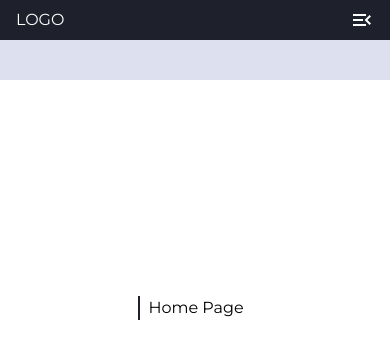
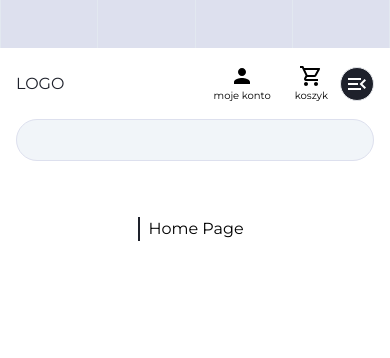
Before and after one commit to krystek77/e-commerce, a Next.js app: page / in a window 390 px wide. Shown: the top 358 px of the page. Built offline with nearby package versions, Linux system fonts and the light colour scheme.

Commit message:
Add toolbar and search input

```diff
--- a/app/layout.js
+++ b/app/layout.js
@@ -1,5 +1,5 @@
 import {Montserrat} from 'next/font/google'
-import {Menu} from '@components'
+import {Menu,Header} from '@components'
 import '@styles/globals.css';
 
 export const metadata = {
@@ -15,12 +15,11 @@ const montserrat = Montserrat({
 
 export default function RootLayout({children}) {
   return (
-    <html className={montserrat.className} lang='pl'>
+    <html className={montserrat.className} lang="pl">
       <body>
-        <div className="h-20 bg-black-light w-full"></div>
-        <div className="h-40 bg-white w-full"></div>
-        <Menu/>
-        <main className='w-full pt-[56px]'>{children}</main>
+        <Header />
+        <Menu />
+        <main className="w-full pt-[56px]">{children}</main>
       </body>
     </html>
   );
--- /dev/null
+++ b/components/Header/Header.jsx
@@ -0,0 +1,14 @@
+
+const Header = () => {
+  return (
+    <header className="h-12 bg-black-light w-full ">
+      <div className="max-w-7xl mx-auto flex justify-center items-center h-full border-r border-l border-slate-200">
+        <div className="flex-grow border-r border-r-slate-200 h-full"></div>
+        <div className="flex-grow border-r border-r-slate-200 h-full"></div>
+        <div className="flex-grow border-r border-r-slate-200 h-full"></div>
+        <div className="flex-grow"></div>
+      </div>
+    </header>
+  );
+};
+export default Header;
--- a/components/Menu/Menu.jsx
+++ b/components/Menu/Menu.jsx
@@ -2,44 +2,35 @@
 'use client'
 import {useState} from 'react';
 import {BsChevronBarLeft ,BsChevronBarRight} from 'react-icons/bs';
-import {MdClose,MdMenuOpen} from 'react-icons/md';
+import {MdClose } from 'react-icons/md';
 import Link from 'next/link';
+import { Toolbar } from '@components';
 
 const Menu = () => {
   const [idSubmenu,setIdSubmenu] = useState("")
   const [isOpenMenu,setIsOpenMenu] = useState(false);
 
-  const handleCloseMenu = () => {setIsOpenMenu(false)};
+  const handleCloseMenu = () => setIsOpenMenu(false);
   const handleOpenMenu = () => setIsOpenMenu(true);
-
-  const handleOpenSubmenu = (event) => {
-    setIdSubmenu(event.currentTarget.id)
-  }
-  const handleCloseSubmenu = () => {
-    setIdSubmenu("")
-  }
+  const handleOpenSubmenu = (event) => setIdSubmenu(event.currentTarget.id)
+  const handleCloseSubmenu = () => setIdSubmenu("");
   const handleBackToMenu = (event) => {
     event.stopPropagation();
     setIdSubmenu("");
   }
 
   return (
-    <>
-    <nav className="md:hidden fixed top-0 left-0 z-[100] bg-white w-screen">
+    <div className="">
+      <Toolbar handleOpenMenu={handleOpenMenu}/>
+      {isOpenMenu ? (
+      <nav className="md:hidden w-screen fixed top-0 left-0 z-[100] h-screen overflow-y-scroll overflow-x-hidden bg-white">
+        <div className="">
           <div className="px-4 py-2 flex justify-between items-center bg-black">
             <div className="text-white"><Link href="/">LOGO</Link></div>
-        {isOpenMenu ? (
             <button type="button" title="zamknij menu" role="close menu" onClick={handleCloseMenu}>
               <MdClose className="w-6 h-6 text-white" />
             </button>
-        ) : (
-          <button type="button" title="otwórz menu" role="open menu" onClick={handleOpenMenu}>
-            <MdMenuOpen className="w-6 h-6 text-white" />
-          </button>
-        )}
           </div>
-      {isOpenMenu ? (
-        <div className="relative h-screen overflow-y-scroll overflow-x-hidden">
           <div className="absolute bottom-0 left-0 w-[200%] -translate-x-1/4 h-[35%] bg-gradient-linear-primary rounded-tr-[50%] rounded-tl-[50%]"></div>
           <ul className="px-4 pt-8 text-black bg-white bg-opacity-10 font-medium text-sm h-auto relative">
             <li
@@ -186,8 +177,8 @@ const Menu = () => {
             </li>
           </ul>
         </div>
+      </nav>
       ) : null}
-    </nav>
       <nav className="hidden md:block border-t border-b border-black-light w-full relative z-[100]">
         <ul className="text-black bg-white font-normal text-sm xl:text-base flex flex-center flex-wrap">
           <li className={`relative px-4 py-2 ${idSubmenu === "pralnice" && "triangle"}`} id="pralnice">
@@ -221,7 +212,7 @@ const Menu = () => {
           <li className="relative px-4 py-2" id="polecane" > <Link className="whitespace-nowrap" href="/urzadzenia-pralnicze/polecane">Polecane</Link></li>
         </ul>
       </nav>
-    </>
+    </div>
   );
 }
 
--- /dev/null
+++ b/components/Toolbar/Toolbar.jsx
@@ -0,0 +1,33 @@
+import Link from 'next/link'
+import {MdMenuOpen,MdPerson,MdOutlineShoppingCart} from 'react-icons/md';
+
+const Toolbar = ({handleOpenMenu}) => {
+  return (
+    <div className="toolbar px-4 md:px-8 max-w-7xl mx-auto">
+        <div className="flex justify-between items-center max-w-lg mx-auto md:max-w-full py-2">
+            <div className="text-black">
+            <Link href="/">LOGO</Link>
+            </div>
+            <div className="hidden md:block w-full max-w-2xl px-4 "><label className=""><input className="border border-black-light bg-slate-100 rounded-full w-full px-8 py-2 text-base" type="search"/></label></div>
+            <div className="flex justify-end items-center flex-nowrap">
+                <button className="flex flex-col flex-center px-2 py-2 mx-1" type="button"><span><MdPerson className="w-6 h-6"/></span><span className="text-[10px] whitespace-nowrap">moje konto</span></button>
+                <button className="flex flex-col flex-center px-2 py-2 mx-1 md:mx-0" type="button"><span><MdOutlineShoppingCart className="w-6 h-6"/></span><span className="text-[10px] whitespace-nowrap">koszyk</span></button>
+                <button
+                    className="md:hidden border rounded-full p-1 bg-black cursor-pointer group hover:bg-black-light"
+                    type="button"
+                    title="otwórz menu"
+                    role="open menu"
+                    onClick={handleOpenMenu}
+                >
+                    <MdMenuOpen className="w-6 h-6 text-white group-hover:text-black" />
+                </button>
+            </div>
+        </div>
+        <div className="max-w-lg mx-auto md:hidden">
+            <div className="w-full"><label className=""><input className="border border-black-light bg-slate-100 rounded-full w-full px-8 py-2 text-base" type="search"/></label></div>
+        </div>
+    </div>
+  );
+}
+
+export default Toolbar;
--- a/components/index.js
+++ b/components/index.js
@@ -7,4 +7,6 @@ export {default as GalleryCard} from './ProductCard/GalleryCard/GalleryCard'
 export {default as LikeButton} from './LikeButton/LikeButton';
 export {default as SpecialOffer} from './SepcialOffer/SpecialOffer';
 export {default as Input} from './Input/Input'
+export {default as Header} from './Header/Header'
+export {default as Toolbar} from './Toolbar/Toolbar'
 export {default as Menu } from './Menu/Menu'
```
Lines whose indentation alone changed are shown as unchanged.
